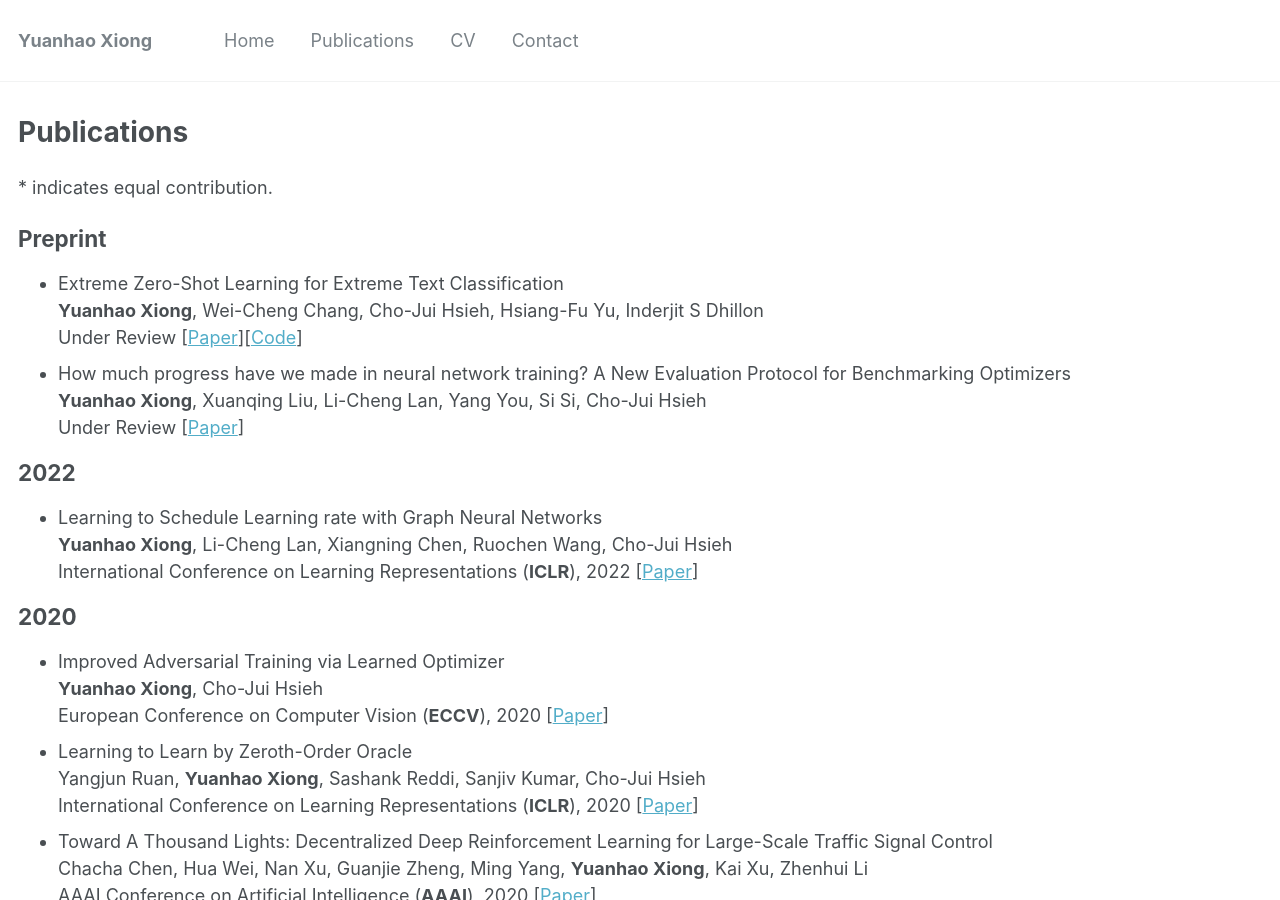
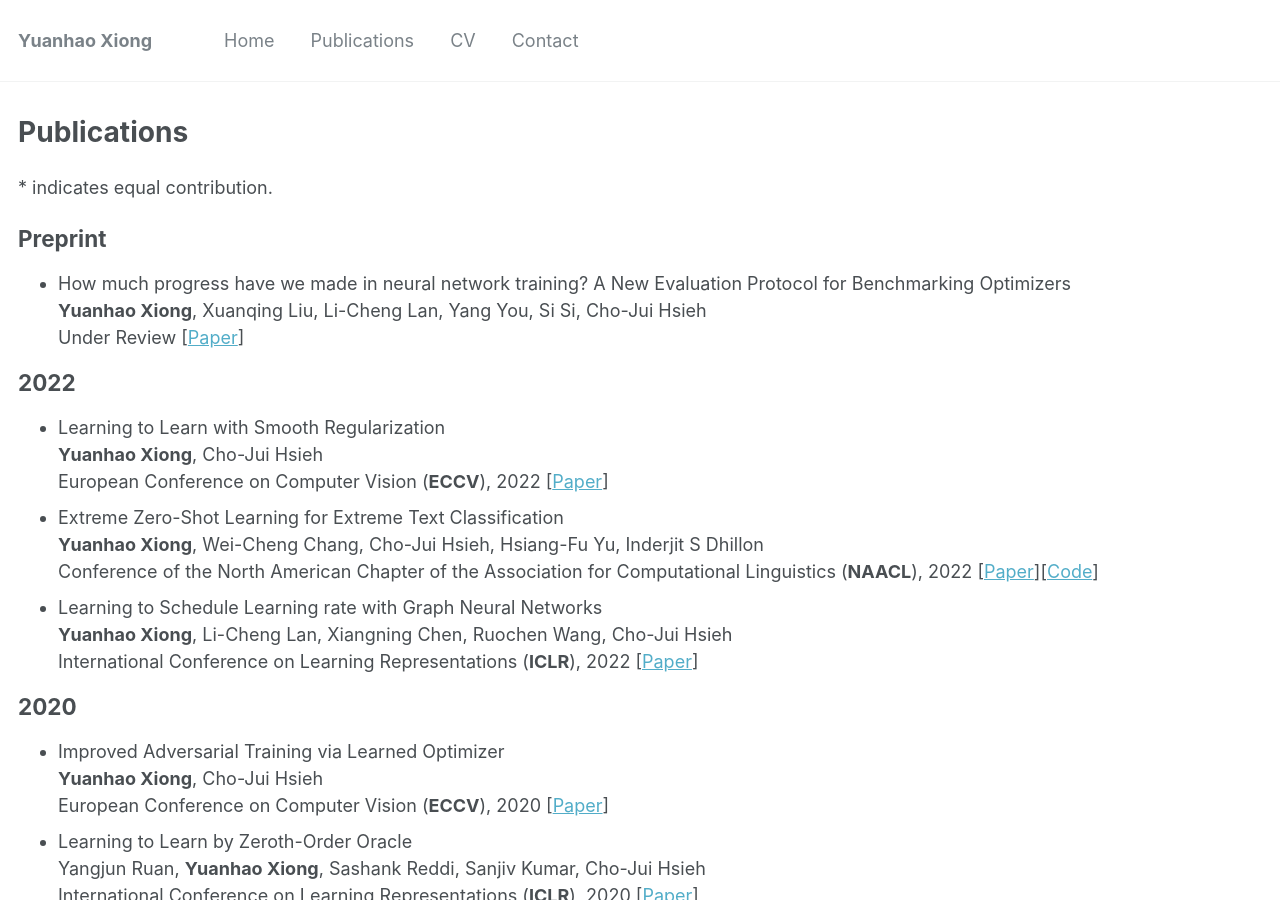
Before and after one commit to xyh97/xyh97.github.io, a Jekyll site: the page built from _pages/publications.md, in a window 1280 px wide and 900 px high. Built offline with Jekyll 4.4.1, drawn with Linux system fonts in a browser that asks for light colours.

Commit message:
update cv and pub

```diff
--- a/_pages/publications.md
+++ b/_pages/publications.md
@@ -7,16 +7,21 @@ author_profile: true
 
 \* indicates equal contribution.
 ## Preprint
-- Extreme Zero-Shot Learning for Extreme Text Classification
-**Yuanhao Xiong**, Wei-Cheng Chang, Cho-Jui Hsieh, Hsiang-Fu Yu, Inderjit S Dhillon
-Under Review \[[Paper](
-https://arxiv.org/pdf/2112.08652.pdf)\]\[[Code](https://github.com/amzn/pecos/tree/mainline/examples/MACLR)\]
+
 - How much progress have we made in neural network training? A New Evaluation Protocol for Benchmarking Optimizers
 **Yuanhao Xiong**, Xuanqing Liu, Li-Cheng Lan, Yang You, Si Si, Cho-Jui Hsieh
 Under Review \[[Paper](
 https://arxiv.org/pdf/2010.09889.pdf)\]
 
 ## 2022
+- Learning to Learn with Smooth Regularization
+**Yuanhao Xiong**, Cho-Jui Hsieh
+European Conference on Computer Vision (**ECCV**), 2022 \[[Paper](
+/files/eccv2022.pdf)\]
+- Extreme Zero-Shot Learning for Extreme Text Classification
+**Yuanhao Xiong**, Wei-Cheng Chang, Cho-Jui Hsieh, Hsiang-Fu Yu, Inderjit S Dhillon
+Conference of the North American Chapter of the Association for Computational Linguistics (**NAACL**), 2022 \[[Paper](
+https://aclanthology.org/2022.naacl-main.399.pdf)\]\[[Code](https://github.com/amzn/pecos/tree/mainline/examples/MACLR)\]
 - Learning to Schedule Learning rate with Graph Neural Networks
 **Yuanhao Xiong**, Li-Cheng Lan, Xiangning Chen, Ruochen Wang, Cho-Jui Hsieh
 International Conference on Learning Representations (**ICLR**), 2022 \[[Paper](
```
Also changed, not shown: _pages/about.md (+1 -1 lines), 3 other files.
